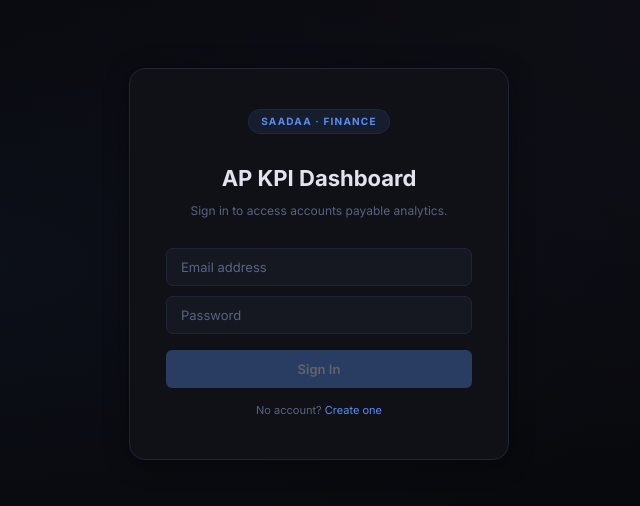
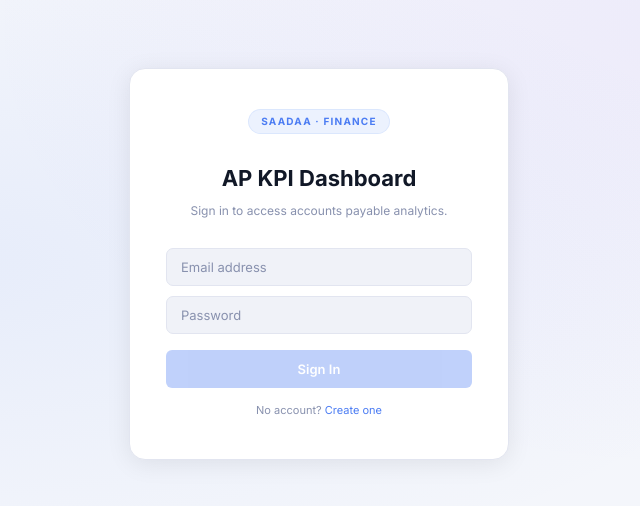
Before and after one commit to saadaa-sustainable/KPI-Dashboard, a React (Vite) app: page /login in a window 1280 px wide. Shown: the part 136-642 px from the top of the page, without its empty margins (321-961 px from the left). Built offline with nearby package versions, Linux system fonts and the light colour scheme; no server answers.

Commit message:
Light Theme

```diff
--- a/src/hooks/useChart.js
+++ b/src/hooks/useChart.js
@@ -1,16 +1,16 @@
 import { useEffect, useRef } from 'react'
 import Chart from 'chart.js/auto'
 
-Chart.defaults.color = '#6b7594'
+Chart.defaults.color = '#8891ae'
 Chart.defaults.font.family = 'Inter'
 Chart.defaults.font.size = 11
 
-const GRID = { color: 'rgba(37,45,66,0.8)', drawBorder: false }
+const GRID = { color: 'rgba(226,229,240,0.9)', drawBorder: false }
 const TT   = {
-  backgroundColor: '#1e2435',
-  titleColor: '#e8eaf0',
-  bodyColor: '#a0a9c0',
-  borderColor: '#252d42',
+  backgroundColor: '#ffffff',
+  titleColor: '#111827',
+  bodyColor: '#4a5278',
+  borderColor: '#e2e5f0',
   borderWidth: 1,
   padding: 10,
   cornerRadius: 6,
--- a/src/styles/global.css
+++ b/src/styles/global.css
@@ -1,33 +1,33 @@
 @import url('https://fonts.googleapis.com/css2?family=Inter:wght@300;400;500;600;700&family=JetBrains+Mono:wght@400;600&display=swap');
 
 :root {
-  --bg:         #08090d;
-  --surface:    #0f1117;
-  --surface2:   #151820;
-  --surface3:   #1a1e2e;
-  --border:     #1f2537;
-  --border2:    #2a3248;
-  --text:       #e2e4ed;
-  --text2:      #9ba3be;
-  --muted:      #5a6380;
-  --accent:     #5b8dee;
-  --accent2:    #7aa3f5;
-  --accent-dim: rgba(91,141,238,0.1);
-  --accent-glow:rgba(91,141,238,0.2);
-  --red:        #f0545e;
-  --red-dim:    rgba(240,84,94,0.1);
-  --green:      #36c87a;
-  --green-dim:  rgba(54,200,122,0.1);
-  --amber:      #f5a623;
-  --amber-dim:  rgba(245,166,35,0.1);
-  --purple:     #9f7aea;
-  --purple-dim: rgba(159,122,234,0.1);
-  --teal:       #38bdf8;
-  --teal-dim:   rgba(56,189,248,0.1);
+  --bg:         #f4f6fb;
+  --surface:    #ffffff;
+  --surface2:   #f0f2f8;
+  --surface3:   #e8eaf3;
+  --border:     #e2e5f0;
+  --border2:    #ced3e8;
+  --text:       #111827;
+  --text2:      #4a5278;
+  --muted:      #8891ae;
+  --accent:     #4b7cf3;
+  --accent2:    #3d6de0;
+  --accent-dim: rgba(75,124,243,0.1);
+  --accent-glow:rgba(75,124,243,0.2);
+  --red:        #dc2626;
+  --red-dim:    rgba(220,38,38,0.08);
+  --green:      #16a34a;
+  --green-dim:  rgba(22,163,74,0.08);
+  --amber:      #b45309;
+  --amber-dim:  rgba(180,83,9,0.08);
+  --purple:     #7c3aed;
+  --purple-dim: rgba(124,58,237,0.08);
+  --teal:       #0891b2;
+  --teal-dim:   rgba(8,145,178,0.08);
   --r:          10px;
   --r-sm:       6px;
-  --shadow:     0 4px 24px rgba(0,0,0,0.4);
-  --shadow-sm:  0 2px 8px rgba(0,0,0,0.3);
+  --shadow:     0 4px 24px rgba(0,0,0,0.08);
+  --shadow-sm:  0 2px 8px rgba(0,0,0,0.05);
 }
 
 *, *::before, *::after { box-sizing: border-box; margin: 0; padding: 0; }
@@ -222,7 +222,7 @@ thead th {
 }
 thead th:first-child { border-radius: var(--r-sm) 0 0 0; }
 thead th:last-child  { border-radius: 0 var(--r-sm) 0 0; }
-tbody tr { border-bottom: 1px solid rgba(31,37,55,0.8); transition: background 0.1s; }
+tbody tr { border-bottom: 1px solid var(--border); transition: background 0.1s; }
 tbody tr:hover { background: var(--surface2); }
 tbody td { padding: 9px 12px; color: var(--text); }
 tbody tr:last-child td { border-bottom: none; }
@@ -317,8 +317,8 @@ input::placeholder { color: var(--muted); }
 .login-page {
   display: flex; align-items: center; justify-content: center;
   min-height: 100vh; background: var(--bg);
-  background-image: radial-gradient(ellipse at 20% 50%, rgba(91,141,238,0.05) 0%, transparent 60%),
-                    radial-gradient(ellipse at 80% 20%, rgba(159,122,234,0.04) 0%, transparent 50%);
+  background-image: radial-gradient(ellipse at 20% 50%, rgba(75,124,243,0.08) 0%, transparent 60%),
+                    radial-gradient(ellipse at 80% 20%, rgba(124,58,237,0.06) 0%, transparent 50%);
 }
 .login-card {
   background: var(--surface); border: 1px solid var(--border);
```
